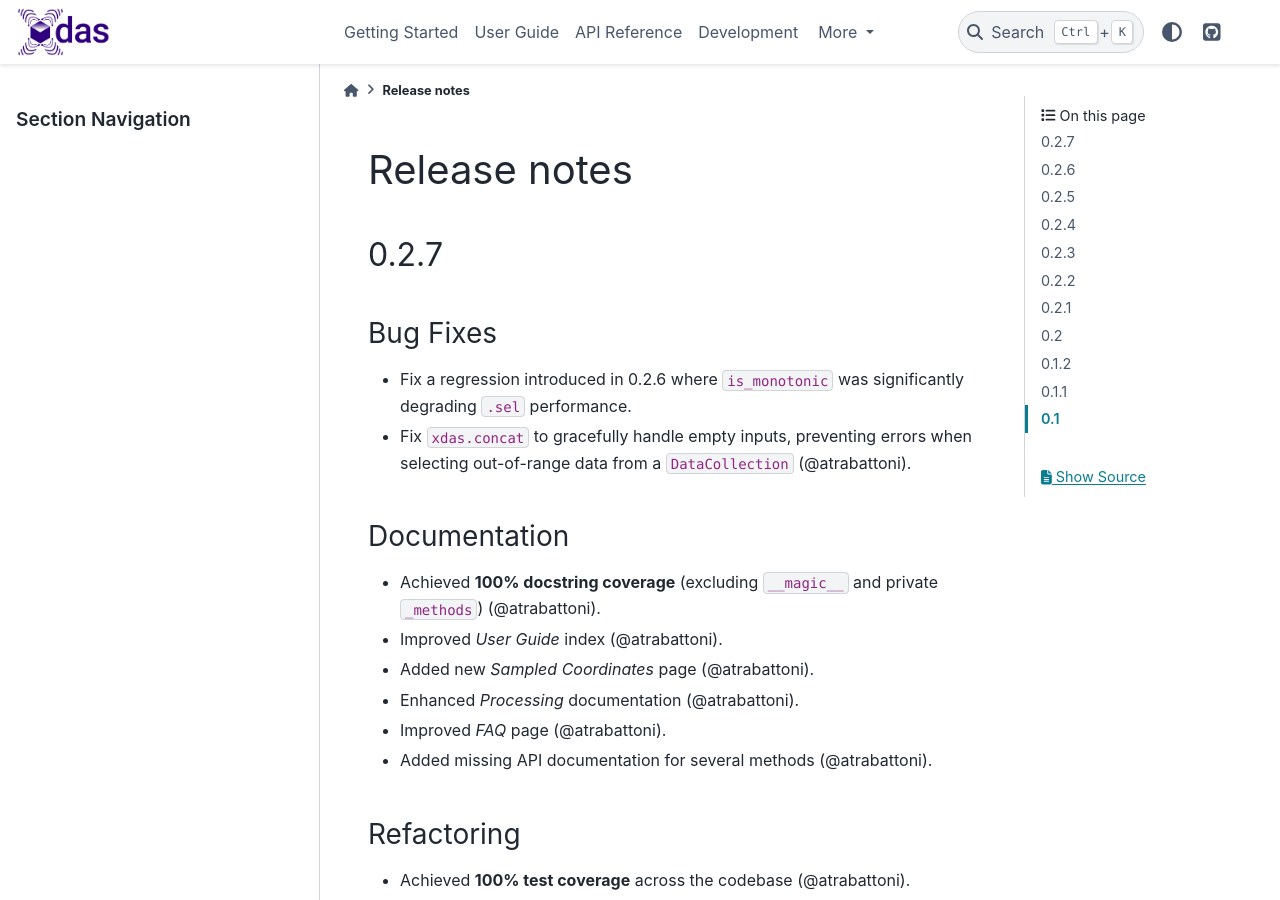
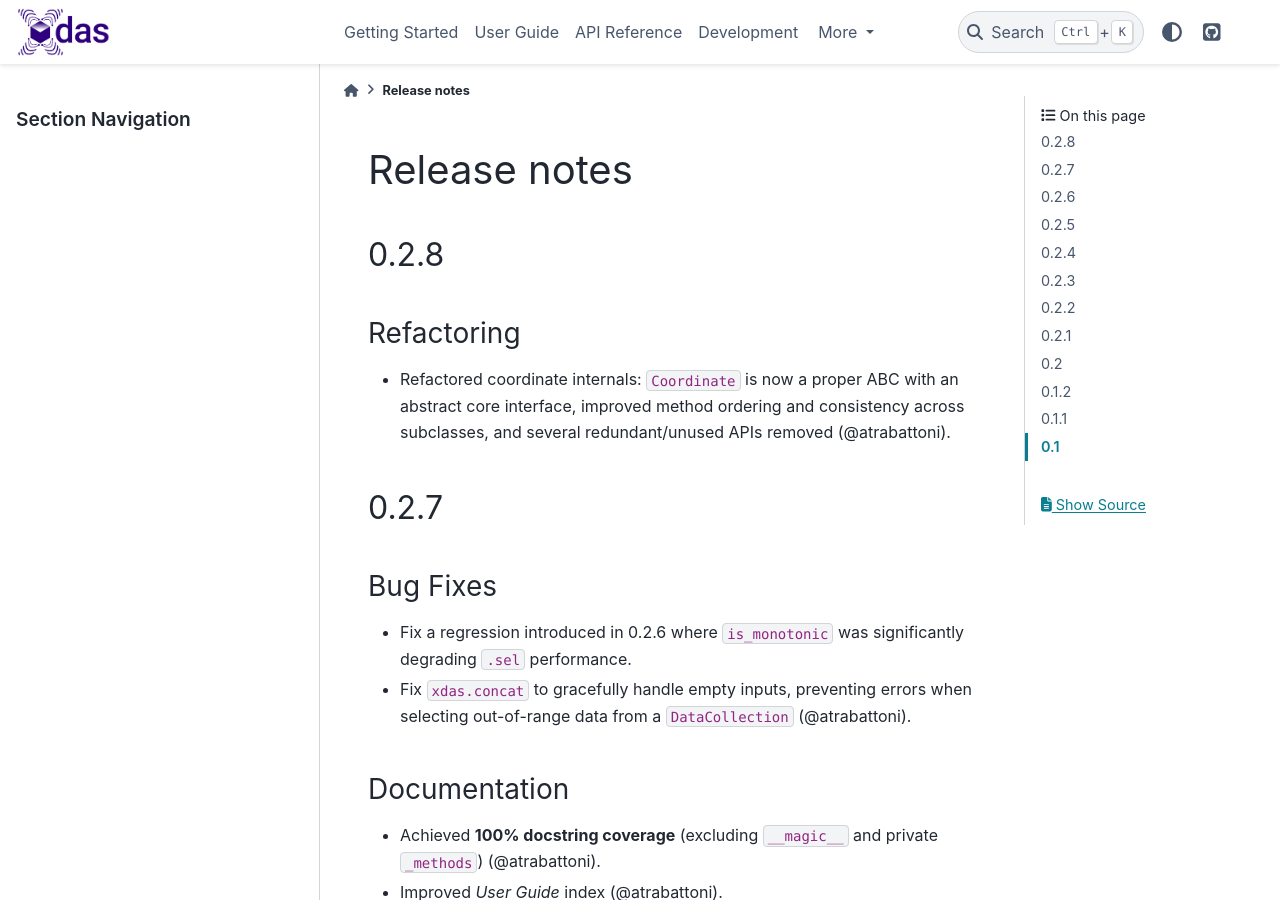
Before and after one commit to xdas-dev/xdas, a Sphinx documentation site: the page built from docs/release-notes.md, in a window 1280 px wide and 900 px high. Built offline with Sphinx 7.4.7 and the PyData theme 0.15.4, drawn with Linux system fonts in a browser that asks for light colours.

Commit message:
Bump version to 0.2.8 and add release notes

```diff
--- a/docs/release-notes.md
+++ b/docs/release-notes.md
@@ -1,4 +1,9 @@
 # Release notes
+
+## 0.2.8
+
+### Refactoring
+- Refactored coordinate internals: `Coordinate` is now a proper ABC with an abstract core interface, improved method ordering and consistency across subclasses, and several redundant/unused APIs removed (@atrabattoni).
 
 ## 0.2.7
 
--- a/pyproject.toml
+++ b/pyproject.toml
@@ -4,7 +4,7 @@ build-backend = "setuptools.build_meta"
 
 [project]
 name = "xdas"
-version = "0.2.7"
+version = "0.2.8"
 requires-python = ">= 3.10"
 authors = [
     { name = "Alister Trabattoni", email = "alister.trabattoni@gmail.com" },
--- a/xdas/__init__.py
+++ b/xdas/__init__.py
@@ -6,7 +6,7 @@ types for physical axes, multi-threaded signal processing pipelines, and I/O eng
 for common DAS instrument formats.
 """
 
-__version__ = "0.2.7"
+__version__ = "0.2.8"
 
 __all__ = [
     # submodules
```
